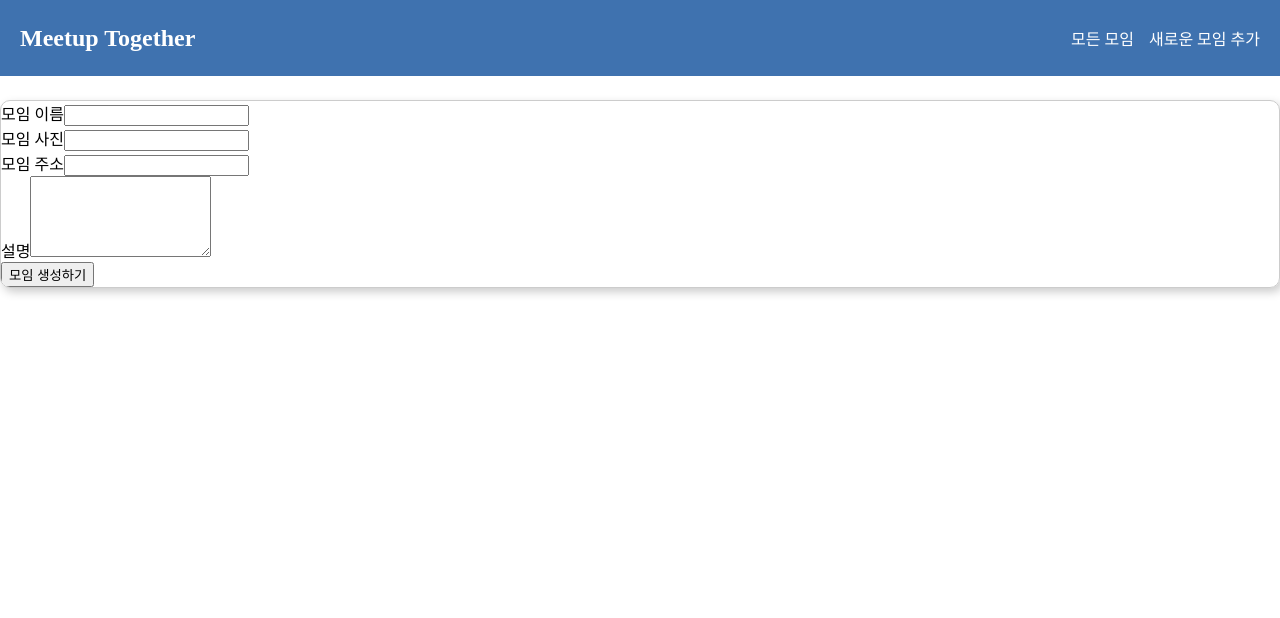
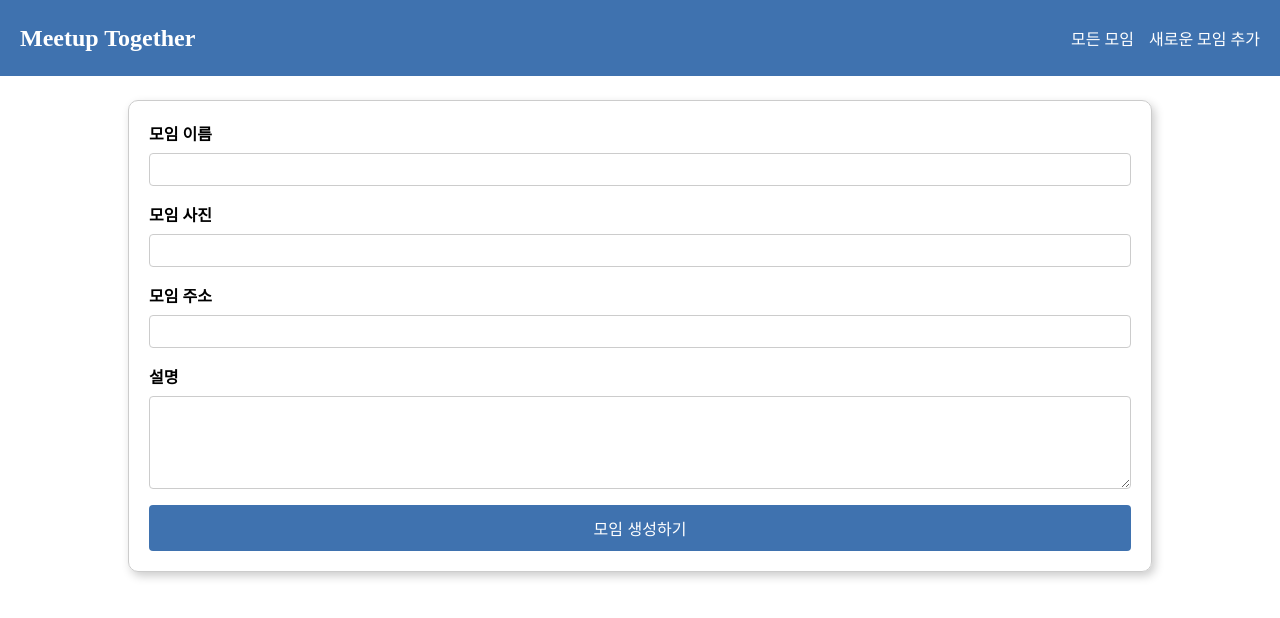
Before and after one commit to hjoo830/nextjs-meetup, a Next.js app: page /new-meetup in a window 1280 px wide. Shown: the top 618 px of the page. Built offline with nearby package versions, Linux system fonts and the light colour scheme.

Commit message:
💄 Design: Add styles for NewMeetupForm

```diff
--- a/components/meetups/NewMeetupForm.js
+++ b/components/meetups/NewMeetupForm.js
@@ -1,5 +1,6 @@
 import React, { useRef } from "react";
 import Card from "../ui/Card";
+import styles from "@/styles/NewMeetupForm.module.css";
 
 const NewMeetupForm = ({ router }) => {
   const titleInputRef = useRef(null);
@@ -35,34 +36,65 @@ const NewMeetupForm = ({ router }) => {
   }
 
   return (
+    <div className={styles.newMeetup}>
       <Card>
-      <form onSubmit={handSubmit}>
-        <div>
-          <label htmlFor="title">모임 이름</label>
-          <input type="text" required id="title" ref={titleInputRef} />
+        <form onSubmit={handSubmit} className={styles.form}>
+          <div className={styles.inputContainer}>
+            <label htmlFor="title" className={styles.label}>
+              모임 이름
+            </label>
+            <input
+              type="text"
+              required
+              id="title"
+              ref={titleInputRef}
+              className={styles.input}
+            />
           </div>
-        <div>
-          <label htmlFor="image">모임 사진</label>
-          <input type="url" required id="image" ref={imageInputRef} />
+          <div className={styles.inputContainer}>
+            <label htmlFor="image" className={styles.label}>
+              모임 사진
+            </label>
+            <input
+              type="url"
+              required
+              id="image"
+              ref={imageInputRef}
+              className={styles.input}
+            />
           </div>
-        <div>
-          <label htmlFor="address">모임 주소</label>
-          <input type="text" required id="address" ref={addressInputRef} />
+          <div className={styles.inputContainer}>
+            <label htmlFor="address" className={styles.label}>
+              모임 주소
+            </label>
+            <input
+              type="text"
+              required
+              id="address"
+              ref={addressInputRef}
+              className={styles.input}
+            />
           </div>
-        <div>
-          <label htmlFor="description">설명</label>
+          <div className={styles.inputContainer}>
+            <label htmlFor="description" className={styles.label}>
+              설명
+            </label>
             <textarea
               rows={5}
               required
               id="description"
               ref={descriptionInputRef}
+              className={styles.input}
             />
           </div>
           <div>
-          <button type="submit">모임 생성하기</button>
+            <button type="submit" className={styles.button}>
+              모임 생성하기
+            </button>
           </div>
         </form>
       </Card>
+    </div>
   );
 };
 
--- /dev/null
+++ b/styles/NewMeetupForm.module.css
@@ -0,0 +1,43 @@
+.newMeetup {
+  width: 80%;
+  margin: 0 auto;
+  margin-top: 50px;
+}
+
+.form {
+  display: flex;
+  flex-direction: column;
+  gap: 1rem;
+  padding: 20px;
+}
+
+.inputContainer {
+  display: flex;
+  flex-direction: column;
+  gap: 0.5rem;
+}
+
+.input {
+  padding: 0.5rem;
+  border: 1px solid #ccc;
+  border-radius: 4px;
+}
+
+.label {
+  font-weight: bold;
+}
+
+.button {
+  padding: 0.7rem 1.5rem;
+  border: none;
+  border-radius: 4px;
+  background-color: #3F72AF;
+  color: white;
+  cursor: pointer;
+  font-size: 1rem;
+  width: 100%;
+}
+
+.button:hover {
+  background-color: #769FCD;
+}
```
Lines whose indentation alone changed are shown as unchanged.
